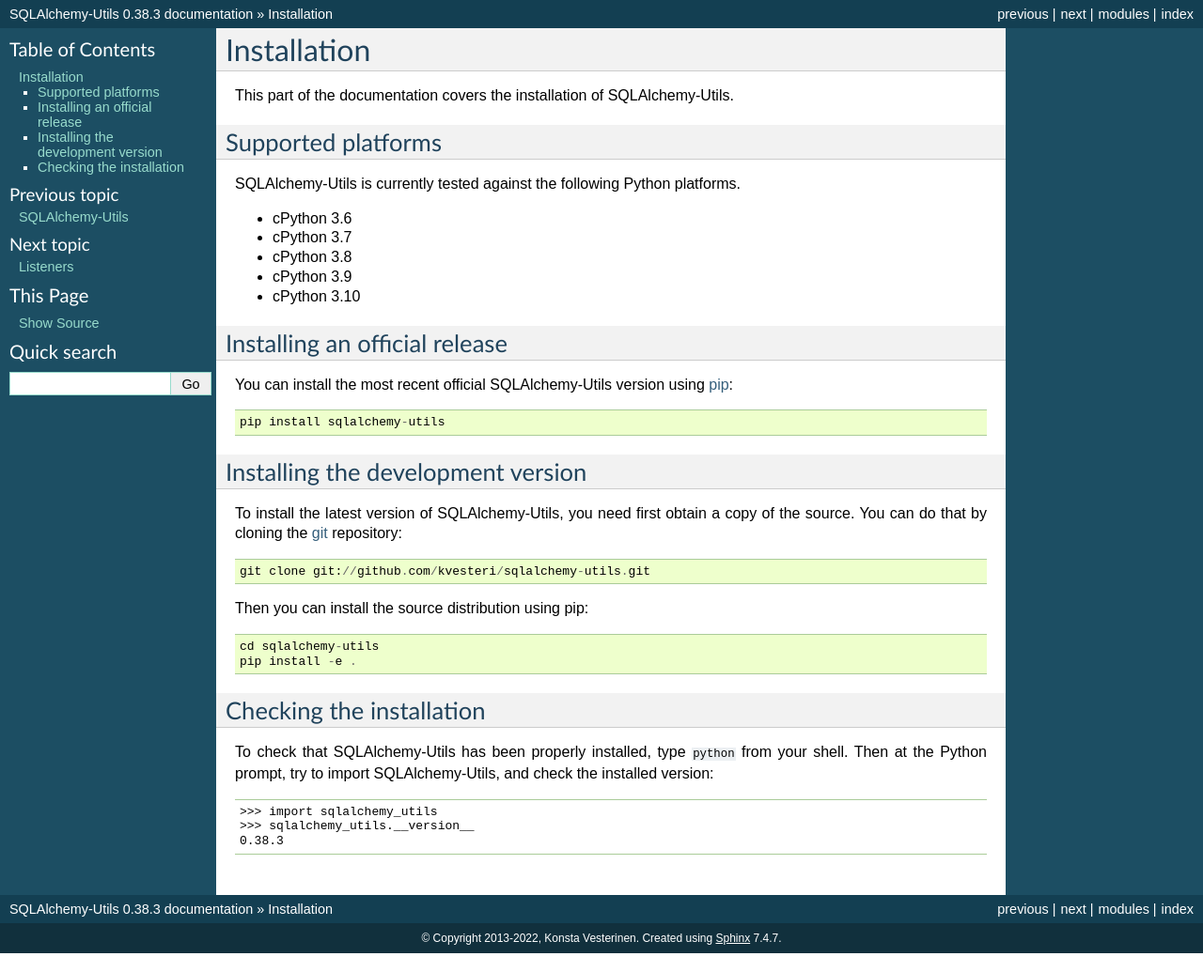
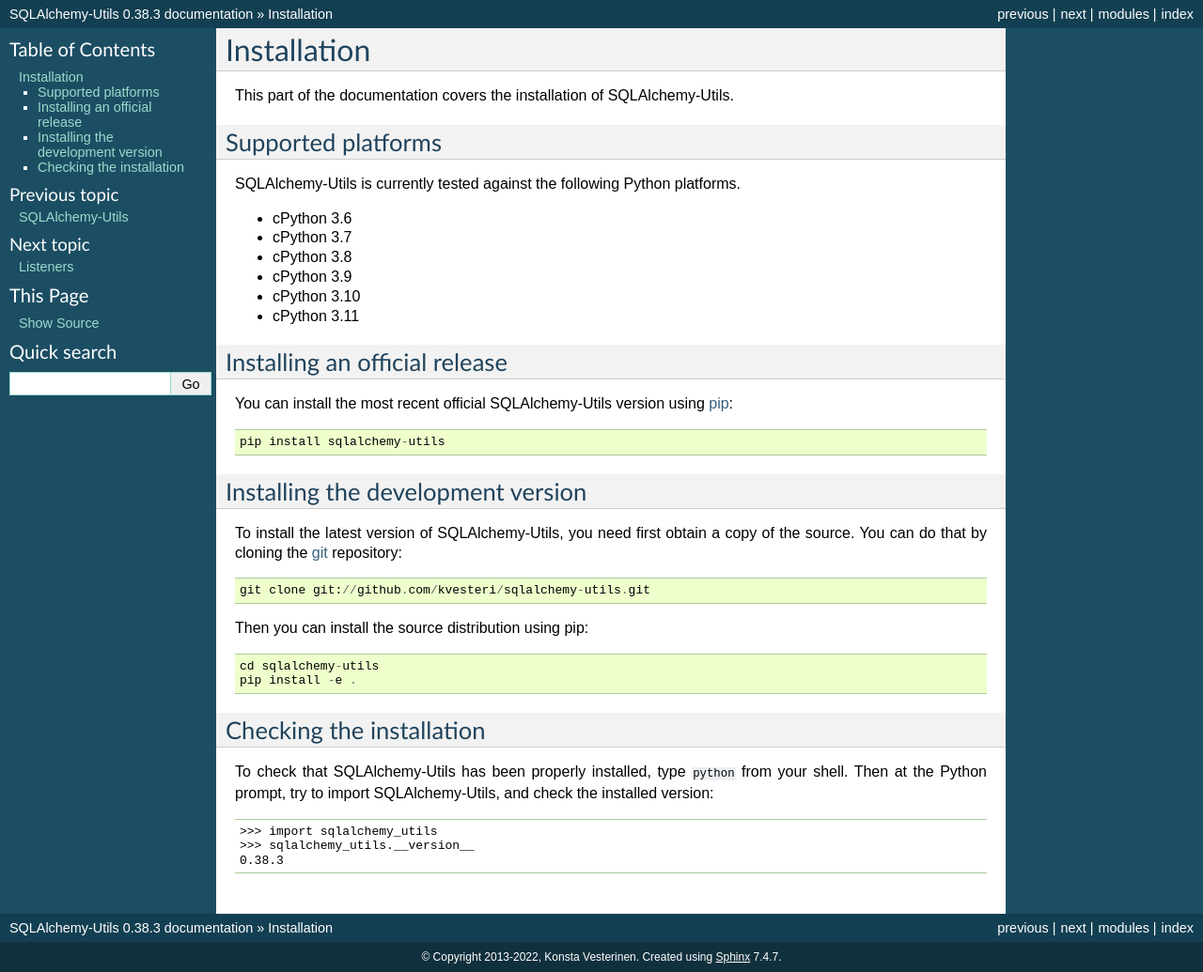
Before and after one commit to kvesteri/sqlalchemy-utils, a Sphinx documentation site: the page built from docs/installation.rst, in a window 1280 px wide. Shown: the whole page at 94% size. Built offline with Sphinx 7.4.7, drawn with Linux system fonts in a browser that asks for light colours; pages that are not in the unit, such as notebooks, are missing from menus.

Commit message:
Support Python 3.11

```diff
--- a/docs/installation.rst
+++ b/docs/installation.rst
@@ -13,6 +13,7 @@
 - cPython 3.8
 - cPython 3.9
 - cPython 3.10
+- cPython 3.11
 
 
 Installing an official release
--- a/setup.py
+++ b/setup.py
@@ -91,6 +91,7 @@
         'Programming Language :: Python :: 3.8',
         'Programming Language :: Python :: 3.9',
         'Programming Language :: Python :: 3.10',
+        'Programming Language :: Python :: 3.11',
         'Topic :: Internet :: WWW/HTTP :: Dynamic Content',
         'Topic :: Software Development :: Libraries :: Python Modules'
     ]
```
